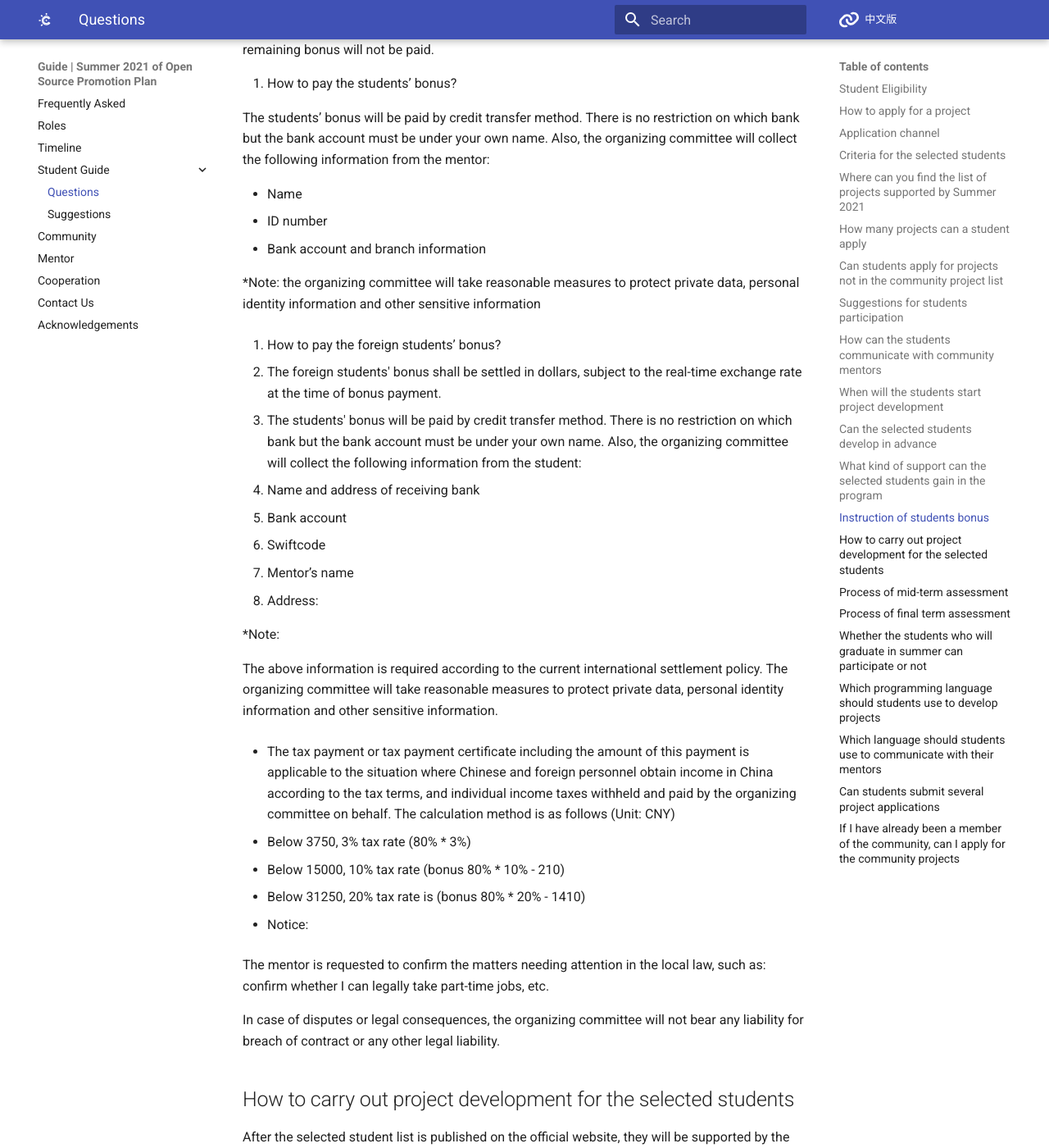
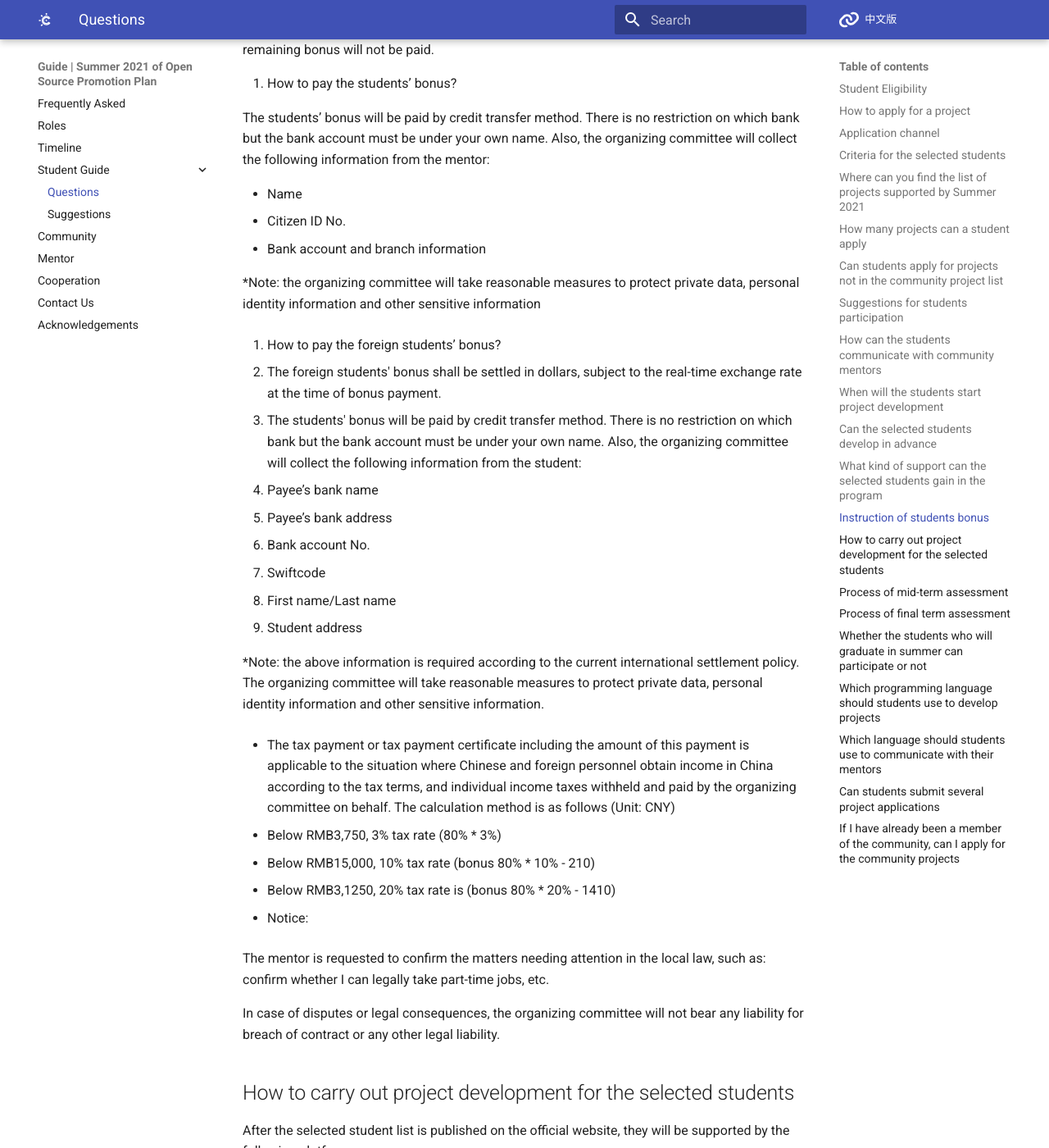
Before and after one commit to summer-ospp/help-en, an MkDocs documentation site: the page built from docs/student.md, in a window 1280 px wide and 1400 px high, scrolled down 3690 px. Shown: the whole window at 82% size. Built offline with MkDocs 1.6.1 and Material for MkDocs 9.7.7, drawn with Linux system fonts in a browser that asks for light colours; comment, search, counter and statistics services are not loaded.

Commit message:
Update student.md

```diff
--- a/docs/student.md
+++ b/docs/student.md
@@ -103,7 +103,7 @@ The organizing committee does not recommend that students start research and dev
   The students’ bonus will be paid by credit transfer method. There is no restriction on which bank but the bank account must be under your own name. Also, the organizing committee will collect the following information from the mentor:
 
   - Name
-  - ID number
+  - Citizen ID No.
   - Bank account and branch information
 
 *Note: the organizing committee will take reasonable measures to protect private data, personal identity information and other sensitive information
@@ -114,23 +114,22 @@ The organizing committee does not recommend that students start research and dev
 
 - The students' bonus will be paid by credit transfer method. There is no restriction on which bank but the bank account must be under your own name. Also, the organizing committee will collect the following information from the student:
 
-  - Name and address of receiving bank
-  - Bank account
+  - Payee’s bank name
+  - Payee’s bank address
+  - Bank account No.
   - Swiftcode
-  - Mentor’s name
-  - Address:
+  - First name/Last name
+  - Student address
 
-*Note:
-
-  The above information is required according to the current international settlement policy. The organizing committee will take reasonable measures to protect private data, personal identity information and other sensitive information.
+*Note: the above information is required according to the current international settlement policy. The organizing committee will take reasonable measures to protect private data, personal identity information and other sensitive information.
 
 - The tax payment or tax payment certificate including the amount of this payment is applicable to the situation where Chinese and foreign personnel obtain income in China according to the tax terms, and individual income taxes withheld and paid by the organizing committee on behalf. The calculation method is as follows (Unit: CNY)
 
-  - Below 3750, 3% tax rate (80% * 3%)
+  - Below RMB3,750, 3% tax rate (80% * 3%)
 
-  - Below 15000, 10% tax rate (bonus 80% * 10% - 210)
+  - Below RMB15,000, 10% tax rate (bonus 80% * 10% - 210)
 
-  - Below 31250, 20% tax rate is (bonus 80% * 20% - 1410)
+  - Below RMB3,1250, 20% tax rate is (bonus 80% * 20% - 1410)
 
 - Notice:
 
```
